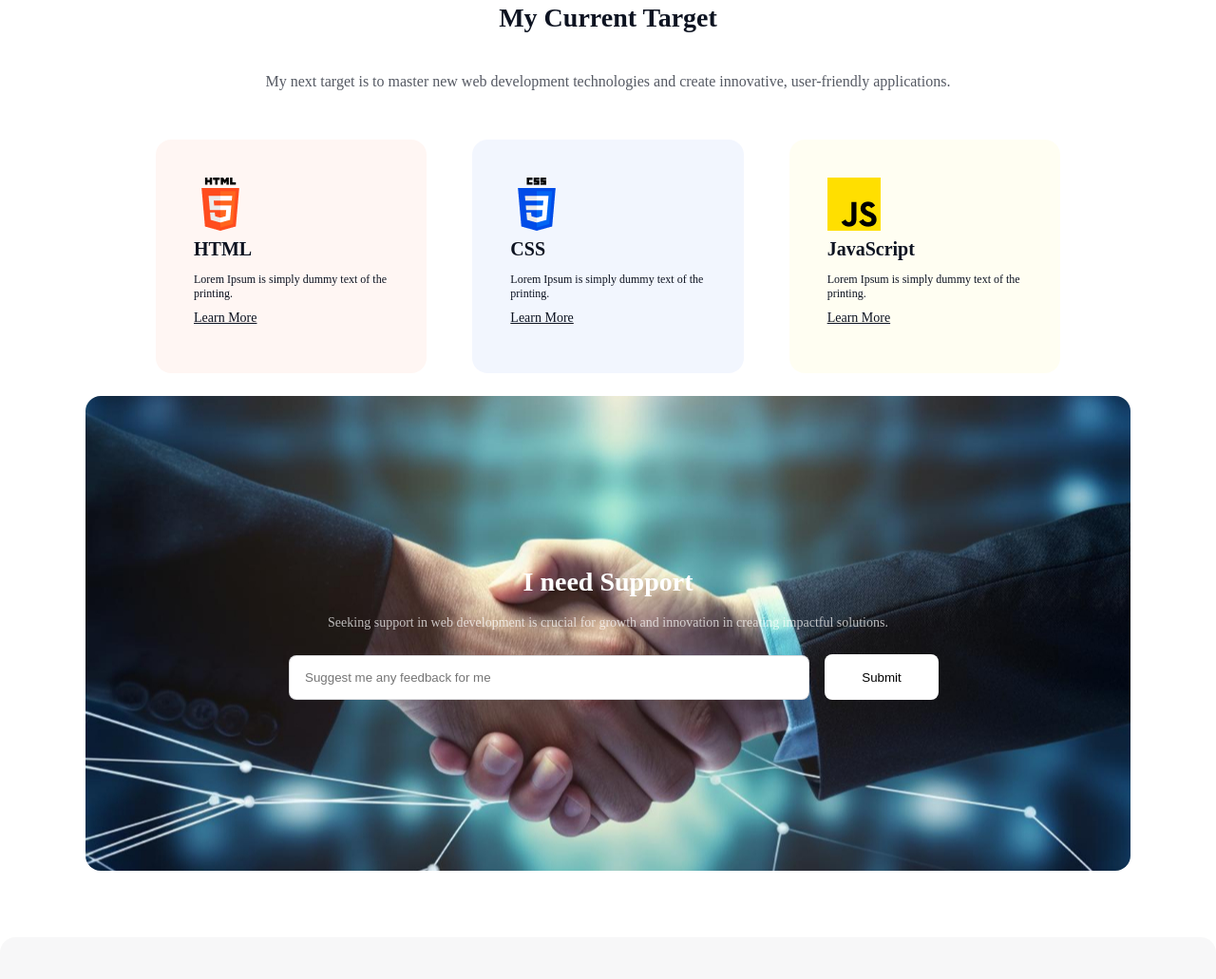
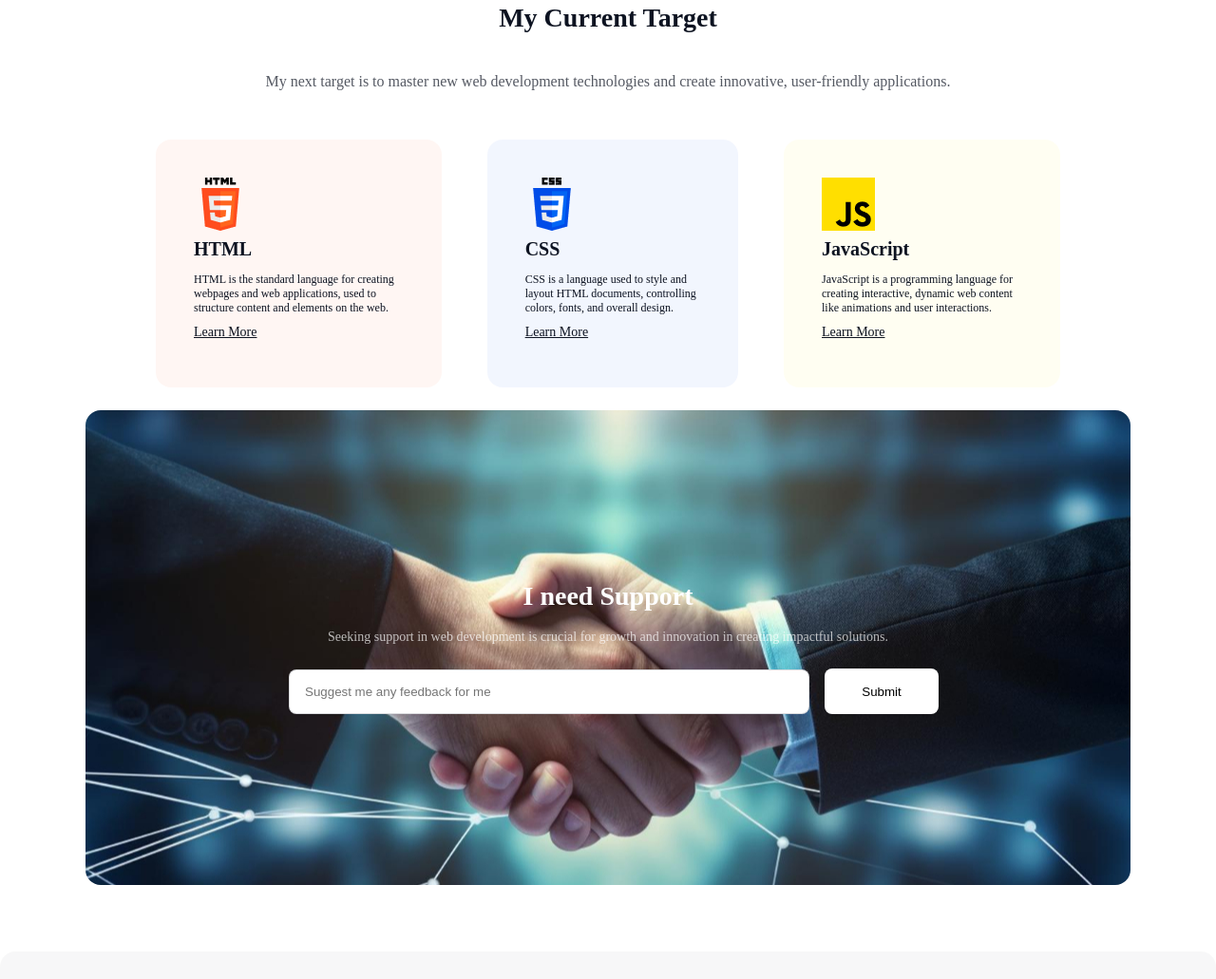
Before and after one commit to sojib6505/Assignment-no1, a plain HTML site: page index.html in a window 1280 px wide. Shown: the part 2973-4004 px from the top of the page at 95% size. Drawn offline with Linux system fonts and the light colour scheme; a web font is replaced by a local one.

Commit message:
text customize

```diff
--- a/index.html
+++ b/index.html
@@ -85,19 +85,23 @@
                 <div class="tr-box box-no1">
                     <img src="images/html.png" alt="">
                     <h3>HTML</h3>
-                    <p>Lorem Ipsum is simply dummy text of the printing.</p>
+                    <p>HTML is the standard language for creating webpages and web applications, used to structure
+                        content and elements on the web.</p>
                     <h6>Learn More</h6>
                 </div>
                 <div class="tr-box box-no2">
                     <img src="images/css.png" alt="">
                     <h3>CSS</h3>
-                    <p>Lorem Ipsum is simply dummy text of the printing.</p>
+                    <p>CSS is a language used to style and layout HTML documents, controlling colors, fonts, and
+                        overall design.</p>
                     <h6>Learn More</h6>
                 </div>
                 <div class="tr-box box-no3">
                     <img src="images/js.png  " alt="">
                     <h3>JavaScript</h3>
-                    <p>Lorem Ipsum is simply dummy text of the printing.</p>
+                    <p>JavaScript is a programming language for creating interactive, dynamic web content like
+                        animations and user
+                        interactions.</p>
                     <h6>Learn More</h6>
                 </div>
             </div>
```
